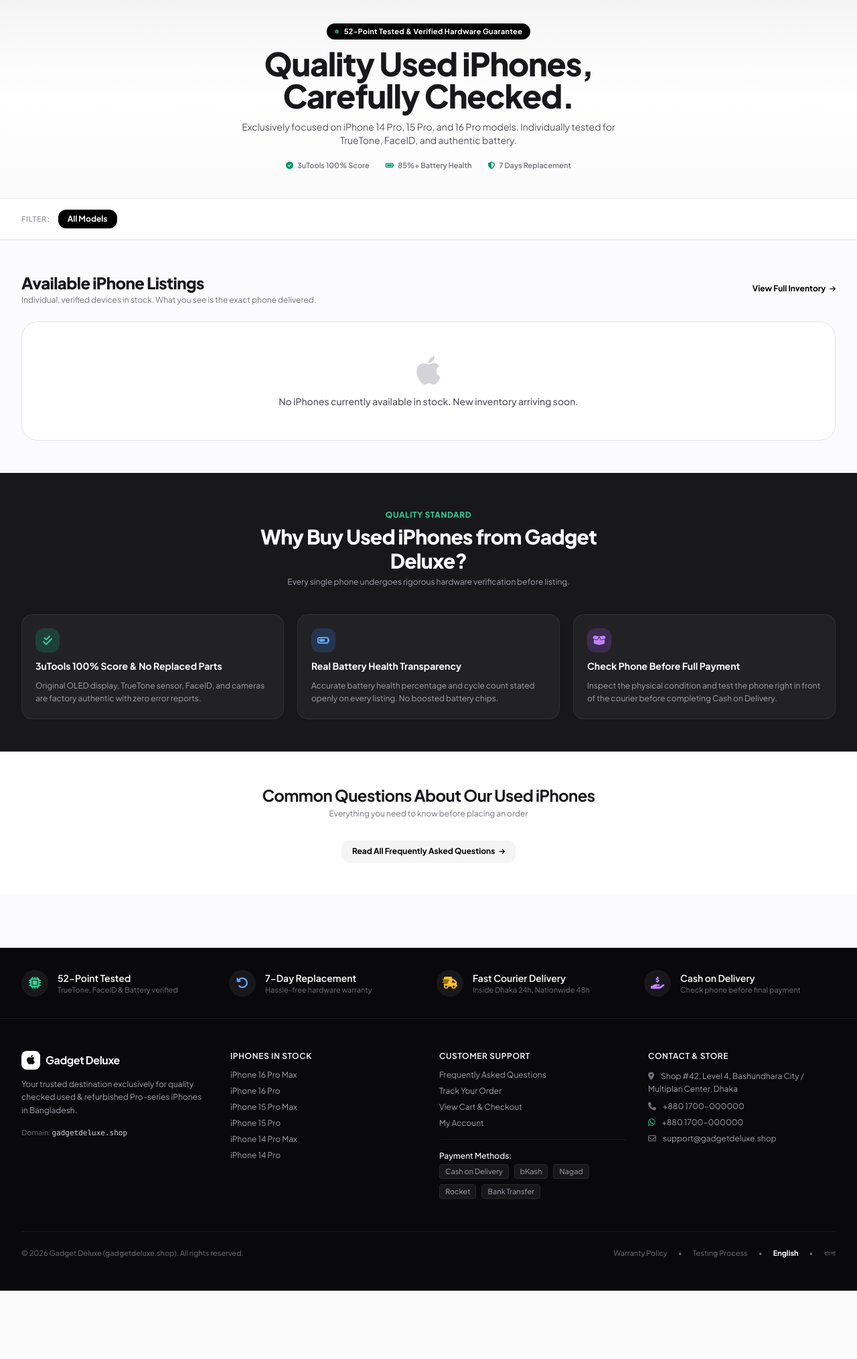
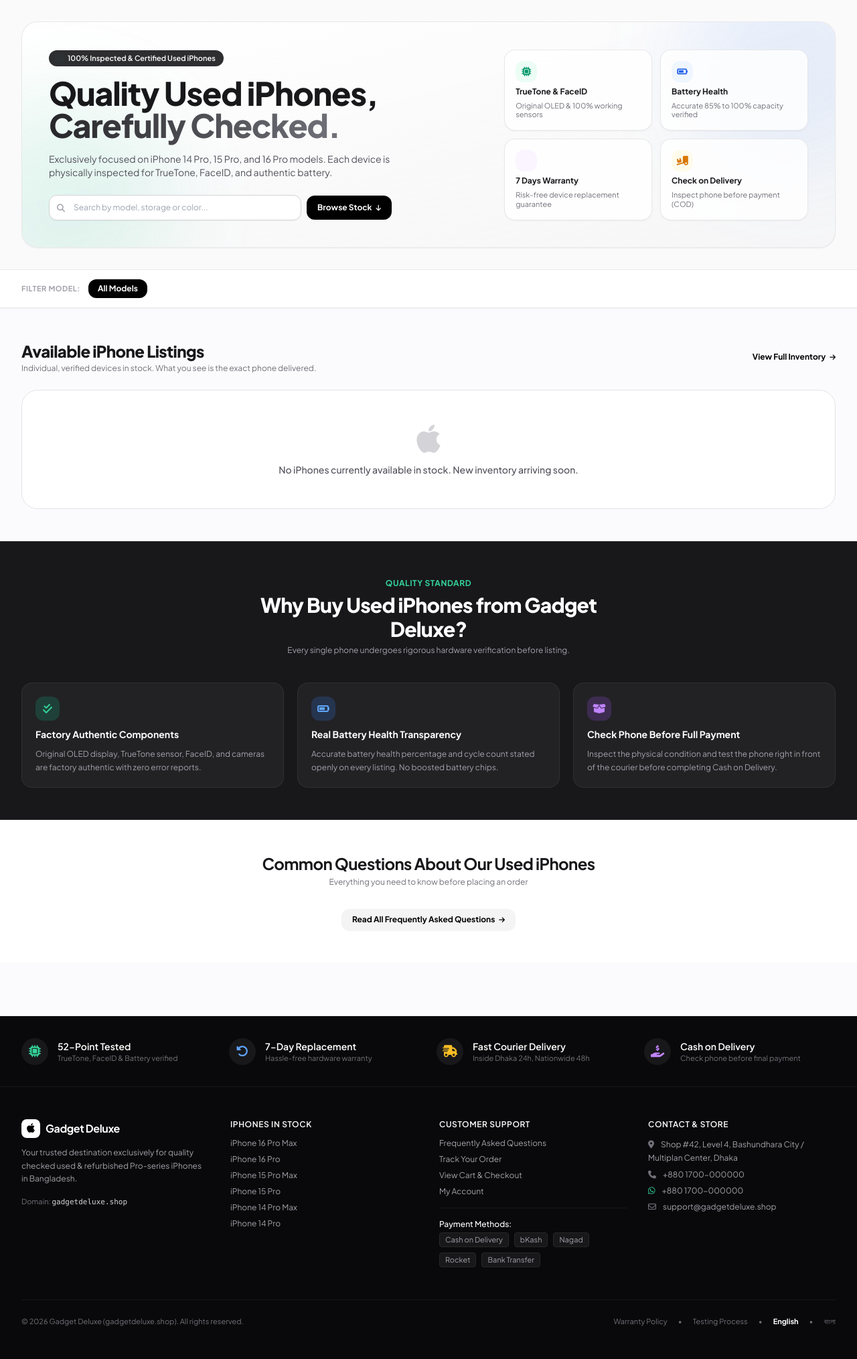
Before and after one commit to jubaerkhan49/gadget-deluxe-shop, a Django app: page / in a window 1280 px wide. Shown: the part 102-2131 px from the top of the page at 67% size. Before the commit the page ends 2029 px from the top, so only its background shows below. Run offline with Django 5.2, Linux system fonts and the light colour scheme; data comes from the database, SQL or seed files in the repository; data that the repository does not hold is empty; some libraries are stand-ins or nearby versions.

Commit message:
Redesign homepage hero with sleek split-card layout, quick search, and compact trust chips

```diff
--- a/templates/store/home.html
+++ b/templates/store/home.html
@@ -7,61 +7,112 @@
 {% endblock %}
 
 {% block content %}
-<!-- Compact, High-Impact Hero Section -->
-<section class="relative bg-gradient-to-b from-zinc-100 via-white to-zinc-50 dark:from-zinc-900 dark:via-zinc-950 dark:to-zinc-950 border-b border-zinc-200/70 dark:border-zinc-800/70 pt-6 pb-8 sm:pt-8 sm:pb-10 transition-colors">
+<!-- Premium Compact Hero Section -->
+<section class="relative pt-6 pb-6 sm:pt-8 sm:pb-8 border-b border-zinc-200/80 dark:border-zinc-800 bg-zinc-50/50 dark:bg-zinc-950/60 transition-colors">
     <div class="max-w-7xl mx-auto px-4 sm:px-6 lg:px-8">
-        <div class="text-center max-w-2xl mx-auto space-y-3">
 
-            <!-- Trust Pill -->
-            <div class="inline-flex items-center gap-2 px-3 py-1 rounded-full bg-black text-white dark:bg-zinc-800 dark:text-zinc-200 text-[11px] font-bold tracking-wide shadow-sm">
-                <span class="w-1.5 h-1.5 rounded-full bg-emerald-400 animate-pulse"></span>
-                <span>{% if is_bangla %}১০০% পরীক্ষিত ও জেনুইন পার্টস গ্যারান্টি{% else %}52-Point Tested & Verified Hardware Guarantee{% endif %}</span>
+        <div class="bg-gradient-to-br from-white via-zinc-50/80 to-zinc-100/70 dark:from-zinc-900 dark:via-zinc-900/90 dark:to-zinc-950 p-6 sm:p-8 lg:p-10 rounded-3xl border border-zinc-200/80 dark:border-zinc-800 shadow-sm relative overflow-hidden">
+
+            <!-- Ambient Background Glow -->
+            <div class="absolute -top-24 -right-24 w-80 h-80 bg-blue-500/10 dark:bg-blue-500/10 rounded-full blur-3xl pointer-events-none"></div>
+            <div class="absolute -bottom-24 -left-24 w-80 h-80 bg-emerald-500/10 dark:bg-emerald-500/10 rounded-full blur-3xl pointer-events-none"></div>
+
+            <div class="grid grid-cols-1 lg:grid-cols-12 gap-8 items-center relative z-10">
+
+                <!-- Left: Hero Copy & Search (7 cols) -->
+                <div class="lg:col-span-7 space-y-4">
+
+                    <!-- Live Status Badge -->
+                    <div class="inline-flex items-center gap-2 px-3 py-1 rounded-full bg-zinc-900/90 dark:bg-zinc-800 text-white text-[11px] font-semibold shadow-sm">
+                        <span class="w-2 h-2 rounded-full bg-emerald-400 animate-ping"></span>
+                        <span>{% if is_bangla %}১০০% আসল ও পরীক্ষিত আইফোন স্টক{% else %}100% Inspected & Certified Used iPhones{% endif %}</span>
                     </div>
 
-            <!-- Compact Headline -->
-            <h1 class="text-2xl sm:text-4xl lg:text-5xl font-extrabold text-zinc-900 dark:text-white tracking-tight leading-tight">
+                    <!-- Headline -->
+                    <h1 class="text-3xl sm:text-4xl lg:text-5xl font-black text-zinc-900 dark:text-white tracking-tight leading-[1.15]">
                         {% if is_bangla %}
-                যাচাইকৃত প্রিমিয়াম ব্যবহৃত আইফোন
+                        প্রিমিয়াম ব্যবহৃত আইফোন,<br>
+                        <span class="text-transparent bg-clip-text bg-gradient-to-r from-zinc-700 to-zinc-400 dark:from-zinc-200 dark:to-zinc-500">নিখুঁতভাবে পরীক্ষিত।</span>
                         {% else %}
-                Quality Used iPhones, Carefully Checked.
+                        Quality Used iPhones,<br>
+                        <span class="text-transparent bg-clip-text bg-gradient-to-r from-zinc-800 to-zinc-500 dark:from-zinc-100 dark:to-zinc-400">Carefully Checked.</span>
                         {% endif %}
                     </h1>
 
-            <!-- Compact Subtitle -->
-            <p class="text-xs sm:text-sm text-zinc-600 dark:text-zinc-400 max-w-xl mx-auto leading-relaxed">
+                    <!-- Subtitle -->
+                    <p class="text-xs sm:text-sm text-zinc-600 dark:text-zinc-400 max-w-xl leading-relaxed">
                         {% if is_bangla %}
-                আইফোন ১৪ প্রো, ১৫ প্রো ও ১৬ প্রো সিরিজের প্রতিটি ফোন নিখুঁতভাবে পরীক্ষিত। সাথে ৭ দিনের রিপ্লেসমেন্ট ওয়ারেন্টি।
+                        আইফোন ১৪ প্রো, ১৫ প্রো ও ১৬ প্রো সিরিজের প্রতিটি ফোন আসল ডিসপ্লে, ট্রুটোন এবং ব্যাটারি স্বাস্থ্য সহ শতভাগ পরীক্ষিত।
                         {% else %}
-                Exclusively focused on iPhone 14 Pro, 15 Pro, and 16 Pro models. Individually tested for TrueTone, FaceID, and authentic battery.
+                        Exclusively focused on iPhone 14 Pro, 15 Pro, and 16 Pro models. Each device is physically inspected for TrueTone, FaceID, and authentic battery.
                         {% endif %}
                     </p>
 
-            <!-- Compact Trust Highlights Row -->
-            <div class="pt-2 flex flex-wrap items-center justify-center gap-4 sm:gap-6 text-[11px] text-zinc-500 dark:text-zinc-400 font-semibold">
-                <div class="flex items-center gap-1.5">
-                    <i class="fa-solid fa-circle-check text-emerald-600 dark:text-emerald-400"></i>
-                    <span>3uTools 100% Score</span>
-                </div>
-                <div class="flex items-center gap-1.5">
-                    <i class="fa-solid fa-battery-full text-emerald-600 dark:text-emerald-400"></i>
-                    <span>85%+ Battery Health</span>
-                </div>
-                <div class="flex items-center gap-1.5">
-                    <i class="fa-solid fa-shield-halved text-emerald-600 dark:text-emerald-400"></i>
-                    <span>7 Days Replacement</span>
-                </div>
+                    <!-- Quick Search / Filter Input inside Hero -->
+                    <div class="pt-2 flex flex-col sm:flex-row items-stretch sm:items-center gap-2 max-w-lg">
+                        <form method="GET" action="{% url 'store:product_list' %}" class="flex-grow relative">
+                            <input type="text" name="q" placeholder="Search by model, storage or color..."
+                                class="w-full pl-9 pr-4 py-2.5 rounded-xl border border-zinc-300 dark:border-zinc-700 bg-white dark:bg-zinc-800 text-zinc-900 dark:text-zinc-100 text-xs focus:ring-2 focus:ring-black dark:focus:ring-white focus:outline-none shadow-sm transition">
+                            <i class="fa-solid fa-magnifying-glass absolute left-3 top-3 text-zinc-400 text-xs"></i>
+                        </form>
+                        <a href="#featured-listings" class="px-4 py-2.5 bg-black dark:bg-white text-white dark:text-black text-xs font-bold rounded-xl hover:bg-zinc-800 dark:hover:bg-zinc-200 transition text-center shadow-sm flex items-center justify-center gap-1.5 flex-shrink-0">
+                            <span>Browse Stock</span>
+                            <i class="fa-solid fa-arrow-down text-[10px]"></i>
+                        </a>
                     </div>
 
                 </div>
+
+                <!-- Right: 4 Sleek Feature Trust Cards (5 cols) -->
+                <div class="lg:col-span-5 grid grid-cols-2 gap-3">
+
+                    <div class="p-4 rounded-2xl bg-white/80 dark:bg-zinc-800/80 backdrop-blur-md border border-zinc-200/80 dark:border-zinc-700/60 shadow-sm space-y-1.5 transition">
+                        <div class="w-8 h-8 rounded-xl bg-emerald-50 dark:bg-emerald-950/60 text-emerald-600 dark:text-emerald-400 flex items-center justify-center text-sm">
+                            <i class="fa-solid fa-microchip"></i>
+                        </div>
+                        <h4 class="font-bold text-xs text-zinc-900 dark:text-white">TrueTone & FaceID</h4>
+                        <p class="text-[11px] text-zinc-500 dark:text-zinc-400 leading-tight">Original OLED & 100% working sensors</p>
+                    </div>
+
+                    <div class="p-4 rounded-2xl bg-white/80 dark:bg-zinc-800/80 backdrop-blur-md border border-zinc-200/80 dark:border-zinc-700/60 shadow-sm space-y-1.5 transition">
+                        <div class="w-8 h-8 rounded-xl bg-blue-50 dark:bg-blue-950/60 text-blue-600 dark:text-blue-400 flex items-center justify-center text-sm">
+                            <i class="fa-solid fa-battery-three-quarters"></i>
+                        </div>
+                        <h4 class="font-bold text-xs text-zinc-900 dark:text-white">Battery Health</h4>
+                        <p class="text-[11px] text-zinc-500 dark:text-zinc-400 leading-tight">Accurate 85% to 100% capacity verified</p>
+                    </div>
+
+                    <div class="p-4 rounded-2xl bg-white/80 dark:bg-zinc-800/80 backdrop-blur-md border border-zinc-200/80 dark:border-zinc-700/60 shadow-sm space-y-1.5 transition">
+                        <div class="w-8 h-8 rounded-xl bg-purple-50 dark:bg-purple-950/60 text-purple-600 dark:text-purple-400 flex items-center justify-center text-sm">
+                            <i class="fa-solid fa-shield-check"></i>
+                        </div>
+                        <h4 class="font-bold text-xs text-zinc-900 dark:text-white">7 Days Warranty</h4>
+                        <p class="text-[11px] text-zinc-500 dark:text-zinc-400 leading-tight">Risk-free device replacement guarantee</p>
+                    </div>
+
+                    <div class="p-4 rounded-2xl bg-white/80 dark:bg-zinc-800/80 backdrop-blur-md border border-zinc-200/80 dark:border-zinc-700/60 shadow-sm space-y-1.5 transition">
+                        <div class="w-8 h-8 rounded-xl bg-amber-50 dark:bg-amber-950/60 text-amber-600 dark:text-amber-400 flex items-center justify-center text-sm">
+                            <i class="fa-solid fa-truck-ramp-box"></i>
+                        </div>
+                        <h4 class="font-bold text-xs text-zinc-900 dark:text-white">Check on Delivery</h4>
+                        <p class="text-[11px] text-zinc-500 dark:text-zinc-400 leading-tight">Inspect phone before payment (COD)</p>
+                    </div>
+
+                </div>
+
+            </div>
+
+        </div>
+
     </div>
 </section>
 
 <!-- Model Filter Navigation -->
-<section class="py-4 bg-white dark:bg-zinc-900 border-b border-zinc-200/80 dark:border-zinc-800 sticky top-16 z-40 shadow-sm transition-colors">
+<section class="py-3.5 bg-white dark:bg-zinc-900 border-b border-zinc-200/80 dark:border-zinc-800 sticky top-16 z-40 shadow-sm transition-colors">
     <div class="max-w-7xl mx-auto px-4 sm:px-6 lg:px-8">
         <div class="flex items-center gap-2 overflow-x-auto pb-1 sm:pb-0 no-scrollbar">
             <span class="text-[11px] font-bold text-zinc-400 dark:text-zinc-500 uppercase tracking-wider mr-1 hidden sm:inline">
-                {% if is_bangla %}মডেল:{% else %}Filter:{% endif %}
+                {% if is_bangla %}মডেল:{% else %}Filter Model:{% endif %}
             </span>
             <a href="{% url 'store:product_list' %}" class="whitespace-nowrap px-3.5 py-1.5 rounded-xl text-xs font-bold bg-black text-white dark:bg-white dark:text-black transition shadow-sm">
                 {% if is_bangla %}সব মডেল (All){% else %}All Models{% endif %}
@@ -160,7 +211,7 @@
                             <div class="text-base font-extrabold text-zinc-900 dark:text-white leading-tight">
                                 ৳{{ product.price|floatformat:0 }}
                             </div>
-                            {% if product.original_price %}
+                            {% if product.original_price and product.discount_amount > 0 %}
                             <div class="text-[11px] text-zinc-400 line-through">
                                 ৳{{ product.original_price|floatformat:0 }}
                             </div>
@@ -225,7 +276,7 @@
                 <div class="w-9 h-9 rounded-xl bg-emerald-500/20 text-emerald-400 flex items-center justify-center text-base font-bold">
                     <i class="fa-solid fa-check-double"></i>
                 </div>
-                <h3 class="text-sm font-bold">3uTools 100% Score & No Replaced Parts</h3>
+                <h3 class="text-sm font-bold">Factory Authentic Components</h3>
                 <p class="text-xs text-zinc-400 leading-relaxed">
                     Original OLED display, TrueTone sensor, FaceID, and cameras are factory authentic with zero error reports.
                 </p>
```
Lines whose indentation alone changed are shown as unchanged.
